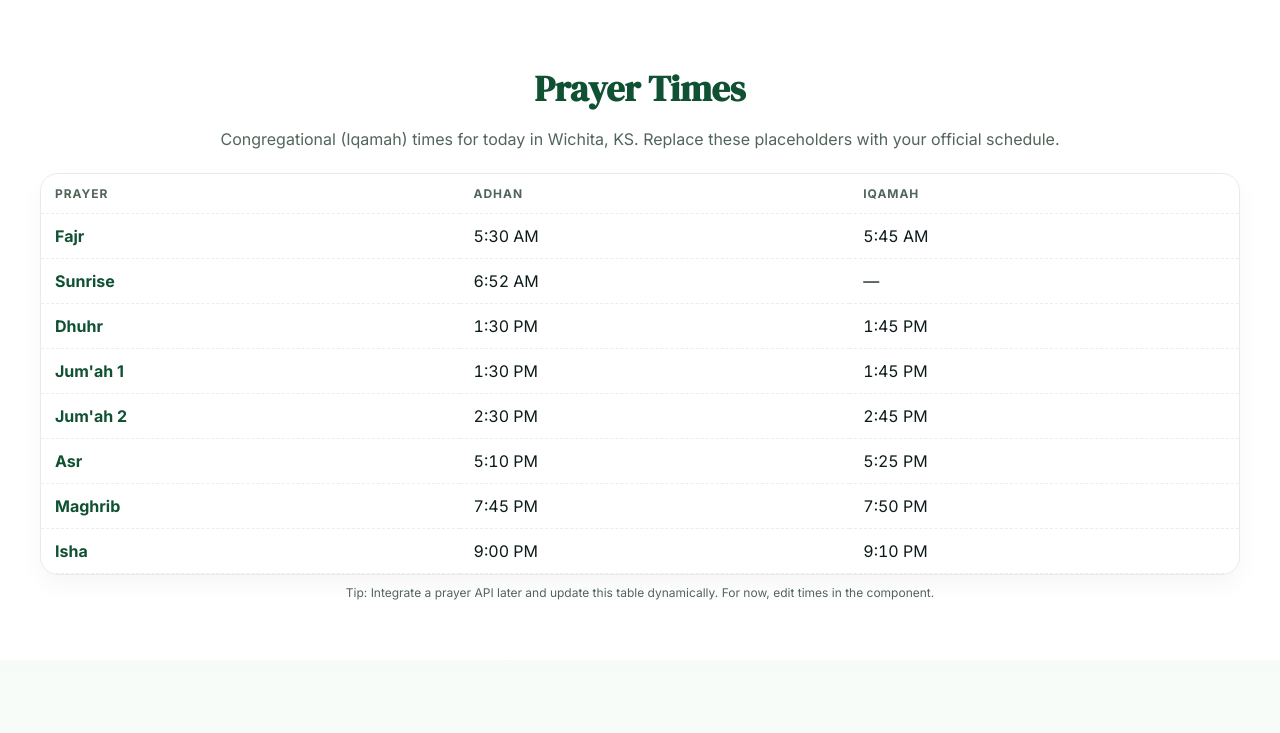
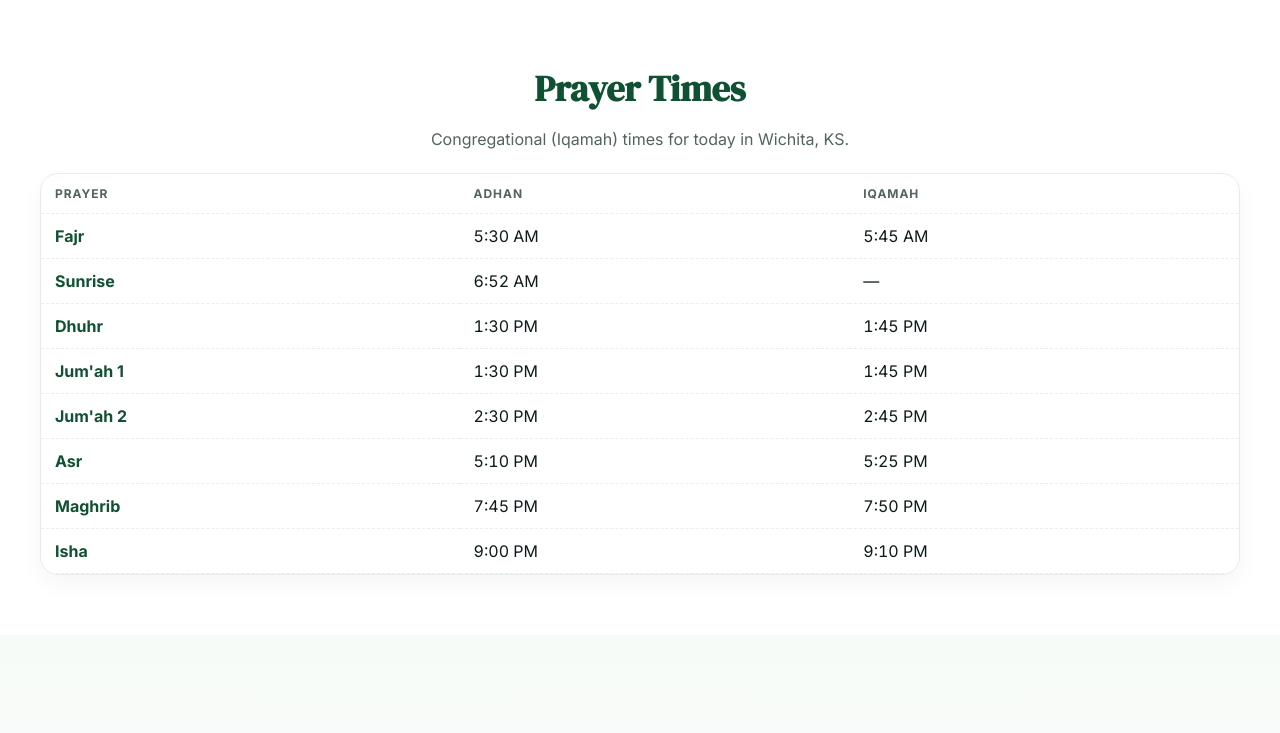
Before and after one commit to qasim418/al-mawa, a React (Create React App) app: page /#/ in a window 1280 px wide. Shown: the part 692-1425 px from the top of the page. Built offline with nearby package versions, Linux system fonts and the light colour scheme.

Commit message:
Update prayer times section to clarify placeholder usage and comment out legend tip

```diff
--- a/src/pages/Dashboard.js
+++ b/src/pages/Dashboard.js
@@ -329,7 +329,9 @@ export default function AlMawaLanding() {
         <section id="prayers" className="section">
           <div className="container">
             <h2>Prayer Times</h2>
-            <p className="sub">Congregational (Iqamah) times for today in {center.city}. Replace these placeholders with your official schedule.</p>
+            <p className="sub">Congregational (Iqamah) times for today in {center.city}.
+               {/* Replace these placeholders with your official schedule. */}
+               </p>
             <div className="card" style={{ overflowX: 'auto' }}>
               <table className="prayer-table">
                 <thead>
@@ -350,7 +352,7 @@ export default function AlMawaLanding() {
                 </tbody>
               </table>
             </div>
-            <div className="legend">Tip: Integrate a prayer API later and update this table dynamically. For now, edit times in the component.</div>
+            {/* <div className="legend">Tip: Integrate a prayer API later and update this table dynamically. For now, edit times in the component.</div> */}
           </div>
         </section>
 
```
